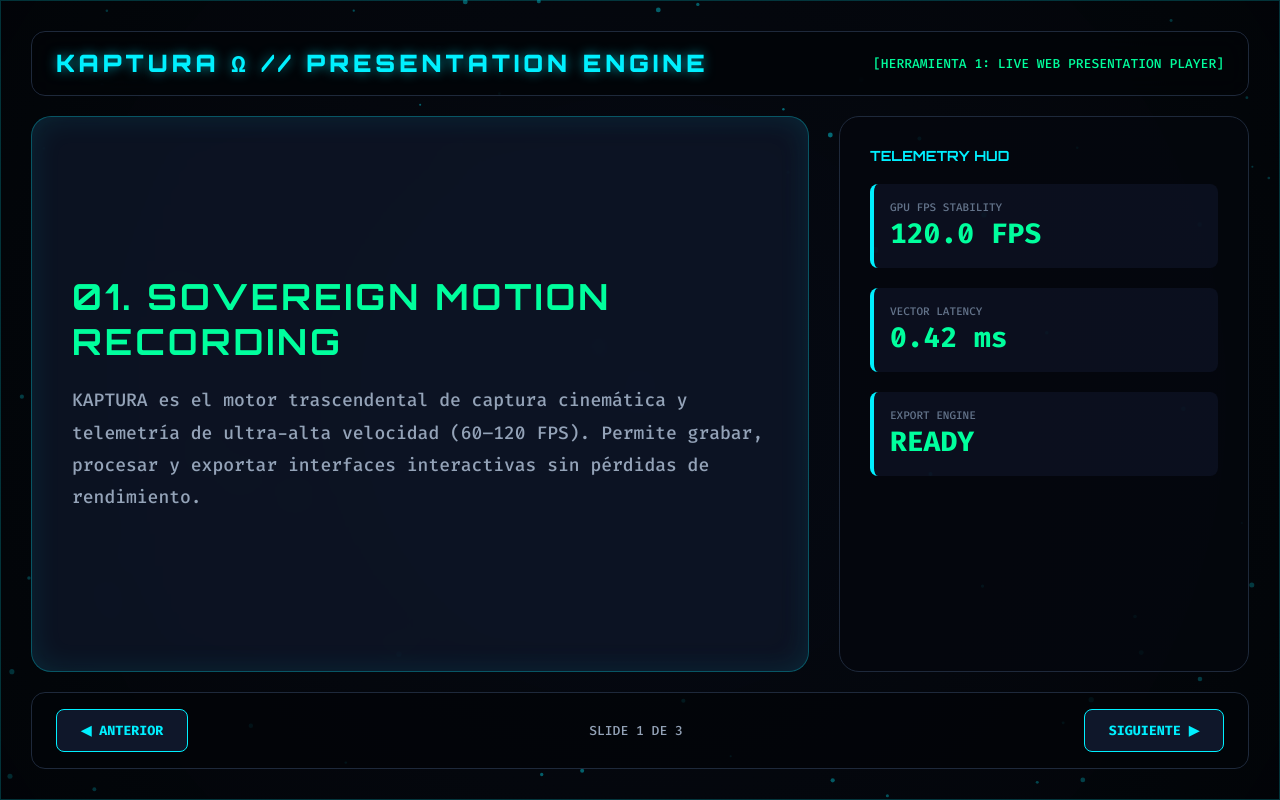
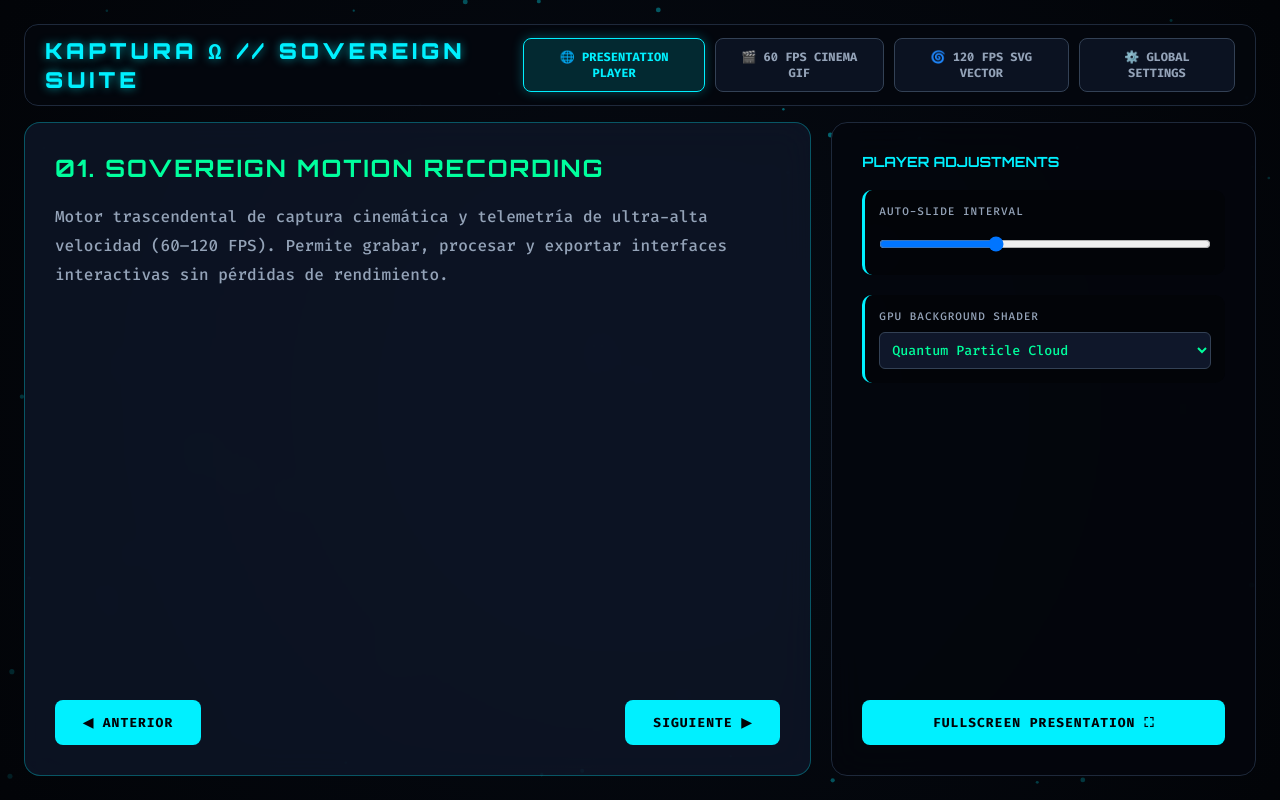
Before and after one commit to SteveBlackbeard/CHRONO-CAPTURE-by-Ethernium, a plain HTML site: page video.html in a window 1280 px wide. Drawn offline with Linux system fonts and the light colour scheme.

Commit message:
feat(ui): add interactive tabbed navigation and tool settings panels

```diff
--- a/video.html
+++ b/video.html
@@ -3,7 +3,7 @@
 <head>
   <meta charset="UTF-8">
   <meta name="viewport" content="width=device-width, initial-scale=1.0">
-  <title>KAPTURA Ω // LIVE PRESENTATION SUITE</title>
+  <title>KAPTURA Ω // SOVEREIGN TABBED SUITE</title>
   <style>
     @import url('https://fonts.googleapis.com/css2?family=Orbitron:wght@700;900&family=Fira+Code:wght@500;700&display=swap');
 
@@ -24,216 +24,315 @@
       z-index: 1;
     }
 
-    .hud-overlay {
+    .hud-wrapper {
       position: relative;
       z-index: 10;
       height: 100%;
       display: flex;
       flex-direction: column;
-      justify-content: space-between;
-      padding: 30px;
-      background: radial-gradient(circle at center, rgba(11, 22, 40, 0.4) 0%, rgba(2, 4, 8, 0.85) 100%);
-      border: 1px solid rgba(0, 240, 255, 0.2);
+      padding: 24px;
+      gap: 16px;
+      background: radial-gradient(circle at center, rgba(11, 22, 40, 0.4) 0%, rgba(2, 4, 8, 0.9) 100%);
     }
 
-    .header-bar {
+    /* Top Navigation Header & Tabs */
+    .nav-header {
       display: flex;
       justify-content: space-between;
       align-items: center;
-      background: rgba(2, 4, 8, 0.8);
+      background: rgba(4, 7, 14, 0.9);
       border: 1px solid #1E293B;
-      padding: 16px 24px;
+      padding: 12px 20px;
       border-radius: 14px;
       backdrop-filter: blur(12px);
     }
 
-    .logo-title {
+    .brand-title {
       font-family: 'Orbitron', monospace;
-      font-size: 24px;
+      font-size: 22px;
       font-weight: 900;
       color: #00F0FF;
       letter-spacing: 4px;
-      text-shadow: 0 0 12px rgba(0, 240, 255, 0.6);
+      text-shadow: 0 0 10px rgba(0, 240, 255, 0.6);
     }
 
-    .presentation-viewport {
-      flex: 1;
-      margin: 20px 0;
+    .tab-bar {
       display: flex;
-      gap: 30px;
-      align-items: center;
+      gap: 10px;
     }
 
-    .slide-card {
-      flex: 2;
-      height: 100%;
+    .tab-btn {
+      padding: 10px 20px;
+      background: rgba(15, 23, 42, 0.7);
+      border: 1px solid #334155;
+      color: #94A3B8;
+      font-weight: 700;
+      font-size: 12px;
+      border-radius: 8px;
+      cursor: pointer;
+      transition: all 0.3s;
+    }
+
+    .tab-btn.active, .tab-btn:hover {
+      background: rgba(0, 240, 255, 0.15);
+      border-color: #00F0FF;
+      color: #00F0FF;
+      box-shadow: 0 0 12px rgba(0, 240, 255, 0.3);
+    }
+
+    /* Main Viewport Content */
+    .tab-content {
+      flex: 1;
+      display: none;
+      gap: 20px;
+    }
+
+    .tab-content.active {
+      display: flex;
+    }
+
+    .panel-card {
       background: rgba(15, 23, 42, 0.75);
       border: 1px solid rgba(0, 240, 255, 0.3);
-      border-radius: 20px;
-      padding: 40px;
-      display: flex;
-      flex-direction: column;
-      justify-content: center;
-      box-shadow: inset 0 0 30px rgba(0, 240, 255, 0.1);
+      border-radius: 16px;
+      padding: 30px;
       backdrop-filter: blur(16px);
-      position: relative;
-      overflow: hidden;
-    }
-
-    .slide-title {
-      font-family: 'Orbitron', monospace;
-      font-size: 36px;
-      color: #00FF9D;
-      margin-bottom: 20px;
-      letter-spacing: 3px;
-    }
-
-    .slide-body {
-      font-size: 18px;
-      line-height: 1.8;
-      color: #94A3B8;
-    }
-
-    .metrics-sidebar {
-      flex: 1;
-      height: 100%;
-      background: rgba(4, 7, 14, 0.85);
-      border: 1px solid #1E293B;
-      border-radius: 20px;
-      padding: 30px;
       display: flex;
       flex-direction: column;
       gap: 20px;
     }
 
-    .metric-box {
-      background: rgba(15, 23, 42, 0.6);
-      border-left: 4px solid #00F0FF;
-      padding: 16px;
-      border-radius: 8px;
+    .panel-main { flex: 2; }
+    .panel-settings { flex: 1; background: rgba(4, 7, 14, 0.85); border-color: #1E293B; }
+
+    .panel-title {
+      font-family: 'Orbitron', monospace;
+      font-size: 24px;
+      color: #00FF9D;
+      letter-spacing: 2px;
     }
 
-    .metric-num {
-      font-size: 28px;
-      font-weight: 700;
-      color: #00FF9D;
+    .setting-group {
+      display: flex;
+      flex-direction: column;
+      gap: 8px;
+      background: rgba(2, 4, 8, 0.6);
+      padding: 14px;
+      border-radius: 10px;
+      border-left: 3px solid #00F0FF;
     }
 
-    .controls-footer {
-      display: flex;
-      justify-content: space-between;
-      align-items: center;
-      background: rgba(2, 4, 8, 0.8);
-      border: 1px solid #1E293B;
-      padding: 16px 24px;
-      border-radius: 14px;
+    .setting-label {
+      font-size: 11px;
+      color: #94A3B8;
+      letter-spacing: 1px;
     }
 
-    .btn {
-      padding: 12px 24px;
+    select, input[type="range"] {
+      width: 100%;
       background: #0F172A;
-      border: 1px solid #00F0FF;
-      color: #00F0FF;
+      border: 1px solid #334155;
+      color: #00FF9D;
+      padding: 8px;
+      border-radius: 6px;
+      font-family: inherit;
+    }
+
+    .btn-action {
+      padding: 14px 28px;
+      background: #00F0FF;
+      color: #020408;
       font-weight: 700;
+      border: none;
       border-radius: 8px;
       cursor: pointer;
       transition: all 0.3s;
+      font-size: 13px;
+      letter-spacing: 1px;
     }
 
-    .btn:hover {
-      background: #00F0FF;
-      color: #020408;
-      box-shadow: 0 0 16px #00F0FF;
+    .btn-action:hover {
+      background: #00FF9D;
+      box-shadow: 0 0 16px #00FF9D;
     }
   </style>
 </head>
 <body>
   <canvas id="bg-canvas"></canvas>
 
-  <div class="hud-overlay">
-    <div class="header-bar">
-      <div class="logo-title">KAPTURA Ω // PRESENTATION ENGINE</div>
-      <div style="color: #00FF9D; font-size: 13px;">[HERRAMIENTA 1: LIVE WEB PRESENTATION PLAYER]</div>
+  <div class="hud-wrapper">
+    <!-- Top Navigation Header -->
+    <div class="nav-header">
+      <div class="brand-title">KAPTURA Ω // SOVEREIGN SUITE</div>
+      <div class="tab-bar">
+        <button class="tab-btn active" onclick="switchTab(0)">🌐 PRESENTATION PLAYER</button>
+        <button class="tab-btn" onclick="switchTab(1)">🎬 60 FPS CINEMA GIF</button>
+        <button class="tab-btn" onclick="switchTab(2)">🌀 120 FPS SVG VECTOR</button>
+        <button class="tab-btn" onclick="switchTab(3)">⚙️ GLOBAL SETTINGS</button>
+      </div>
     </div>
 
-    <div class="presentation-viewport">
-      <div class="slide-card">
-        <div class="slide-title" id="slide-title">01. SOVEREIGN MOTION RECORDING</div>
-        <div class="slide-body" id="slide-body">
-          KAPTURA es el motor trascendental de captura cinemática y telemetría de ultra-alta velocidad (60–120 FPS). Permite grabar, procesar y exportar interfaces interactivas sin pérdidas de rendimiento.
+    <!-- TAB 1: PRESENTATION PLAYER -->
+    <div class="tab-content active" id="tab-0">
+      <div class="panel-card panel-main">
+        <div class="panel-title" id="slide-title">01. SOVEREIGN MOTION RECORDING</div>
+        <p style="color: #94A3B8; line-height: 1.8; font-size: 16px;" id="slide-body">
+          Motor trascendental de captura cinemática y telemetría de ultra-alta velocidad (60–120 FPS). Permite grabar, procesar y exportar interfaces interactivas sin pérdidas de rendimiento.
+        </p>
+        <div style="margin-top: auto; display: flex; justify-content: space-between;">
+          <button class="btn-action" onclick="prevSlide()">◀ ANTERIOR</button>
+          <button class="btn-action" onclick="nextSlide()">SIGUIENTE ▶</button>
         </div>
       </div>
 
-      <div class="metrics-sidebar">
-        <div style="font-family: 'Orbitron', monospace; font-size: 14px; color: #00F0FF;">TELEMETRY HUD</div>
+      <div class="panel-card panel-settings">
+        <div style="font-family: 'Orbitron', monospace; font-size: 14px; color: #00F0FF;">PLAYER ADJUSTMENTS</div>
 
-        <div class="metric-box">
-          <div style="font-size: 11px; color: #64748B;">GPU FPS STABILITY</div>
-          <div class="metric-num">120.0 FPS</div>
+        <div class="setting-group">
+          <div class="setting-label">AUTO-SLIDE INTERVAL</div>
+          <input type="range" min="1" max="10" value="4" onchange="console.log('Slide Speed:', this.value)"/>
         </div>
 
-        <div class="metric-box">
-          <div style="font-size: 11px; color: #64748B;">VECTOR LATENCY</div>
-          <div class="metric-num">0.42 ms</div>
+        <div class="setting-group">
+          <div class="setting-label">GPU BACKGROUND SHADER</div>
+          <select>
+            <option>Quantum Particle Cloud</option>
+            <option>Obsidian Grid Mesh</option>
+            <option>Matrix Starfield</option>
+          </select>
         </div>
 
-        <div class="metric-box">
-          <div style="font-size: 11px; color: #64748B;">EXPORT ENGINE</div>
-          <div class="metric-num">READY</div>
-        </div>
+        <button class="btn-action" style="margin-top: auto;" onclick="toggleFullScreen()">FULLSCREEN PRESENTATION ⛶</button>
       </div>
     </div>
 
-    <div class="controls-footer">
-      <button class="btn" onclick="prevSlide()">◀ ANTERIOR</button>
-      <div style="color: #94A3B8; font-size: 13px;">SLIDE <span id="slide-idx">1</span> DE 3</div>
-      <button class="btn" onclick="nextSlide()">SIGUIENTE ▶</button>
+    <!-- TAB 2: CINEMA GIF EXPORTER -->
+    <div class="tab-content" id="tab-1">
+      <div class="panel-card panel-main">
+        <div class="panel-title">HERRAMIENTA 2: CINEMATIC 60 FPS GIF ENGINE</div>
+        <p style="color: #94A3B8; line-height: 1.8;">
+          Genera animaciones HD en bucle continuo a 60 FPS (<code>kaptura-cinema-loop.gif</code>) para incrustación directa en el encabezado de tu perfil de GitHub.
+        </p>
+        <div style="background: rgba(2, 4, 8, 0.8); padding: 20px; border-radius: 12px; border: 1px solid #00F0FF;">
+          <div style="font-size: 12px; color: #00FF9D;">PREVIEW ENGINE OUTPUT:</div>
+          <div style="font-size: 18px; color: #FFF; margin-top: 6px;">kaptura-cinema-loop.gif (950x420px @ 60 FPS)</div>
+        </div>
+      </div>
+
+      <div class="panel-card panel-settings">
+        <div style="font-family: 'Orbitron', monospace; font-size: 14px; color: #00F0FF;">GIF CONFIGURATION</div>
+
+        <div class="setting-group">
+          <div class="setting-label">OUTPUT RESOLUTION</div>
+          <select>
+            <option>GitHub Header (950x420px)</option>
+            <option>Widescreen 1080p (1920x1080px)</option>
+            <option>Profile Square 1:1 (3000x3000px)</option>
+          </select>
+        </div>
+
+        <div class="setting-group">
+          <div class="setting-label">TARGET FRAME RATE</div>
+          <select>
+            <option>60 FPS Ultra-Smooth</option>
+            <option>30 FPS Standard</option>
+          </select>
+        </div>
+
+        <button class="btn-action" style="margin-top: auto;">EXPORT 60 FPS GIF LOOP ⚡</button>
+      </div>
+    </div>
+
+    <!-- TAB 3: SVG VECTOR EXPORTER -->
+    <div class="tab-content" id="tab-2">
+      <div class="panel-card panel-main">
+        <div class="panel-title">HERRAMIENTA 3: ZERO-LOSS 120 FPS SVG VECTOR ENGINE</div>
+        <p style="color: #94A3B8; line-height: 1.8;">
+          Exporta animaciones vectoriales SVG nativas puras (<code>kaptura-video-hud.svg</code>) con SMIL + CSS3 <code>@keyframes</code> que se reproducen en vivo dentro del <code>README.md</code> de GitHub a 120 FPS sin pérdida de nitidez.
+        </p>
+        <div style="background: rgba(2, 4, 8, 0.8); padding: 20px; border-radius: 12px; border: 1px solid #7000FF;">
+          <div style="font-size: 12px; color: #00F0FF;">VECTOR PREVIEW OUTPUT:</div>
+          <div style="font-size: 18px; color: #FFF; margin-top: 6px;">kaptura-video-hud.svg (120 FPS Vector Playback)</div>
+        </div>
+      </div>
+
+      <div class="panel-card panel-settings">
+        <div style="font-family: 'Orbitron', monospace; font-size: 14px; color: #00F0FF;">SVG CONFIGURATION</div>
+
+        <div class="setting-group">
+          <div class="setting-label">GLASS BEVEL GLOW</div>
+          <select>
+            <option>Neon Cyan / Violet</option>
+            <option>Gold / Emerald</option>
+            <option>Silver / Ice Blue</option>
+          </select>
+        </div>
+
+        <div class="setting-group">
+          <div class="setting-label">PULSE SPEED</div>
+          <input type="range" min="1" max="5" value="2"/>
+        </div>
+
+        <button class="btn-action" style="margin-top: auto;">EXPORT 120 FPS SVG VECTOR 🌀</button>
+      </div>
+    </div>
+
+    <!-- TAB 4: GLOBAL SETTINGS -->
+    <div class="tab-content" id="tab-3">
+      <div class="panel-card panel-main" style="flex:1;">
+        <div class="panel-title">⚙️ GLOBAL SYSTEM SETTINGS & GITHUB PAGES INTEGRATION</div>
+
+        <div class="setting-group">
+          <div class="setting-label">GITHUB PAGES AUTOMATED DEPLOYMENT</div>
+          <input type="text" value="https://steveblackbeard.github.io/KAPTURA-by-Ethernium/video.html" readonly="readonly"/>
+        </div>
+
+        <div class="setting-group">
+          <div class="setting-label">LOCAL-FIRST STORAGE MODE</div>
+          <select><option>Enabled (100% Local GPU Execution)</option></select>
+        </div>
+      </div>
     </div>
   </div>
 
   <script>
     const slides = [
-      {
-        title: "01. SOVEREIGN MOTION RECORDING",
-        body: "KAPTURA es el motor trascendental de captura cinemática y telemetría de ultra-alta velocidad (60–120 FPS). Permite grabar, procesar y exportar interfaces interactivas sin pérdidas de rendimiento."
-      },
-      {
-        title: "02. ZERO-LOSS VECTORIAL EXPORT",
-        body: "Integra la Herramienta 2 (Vector Motion Exporter) que convierte cualquier animación interactiva directamente en un archivo SVG vectorial de 120 FPS compatible 100% con GitHub Markdown."
-      },
-      {
-        title: "03. LOCAL-FIRST GPU ENGINE",
-        body: "Sin dependencias de red ni CDNs externas. Ejecución autónoma de máxima velocidad para presentaciones corporativas y HUDs de telemetría."
-      }
+      { title: "01. SOVEREIGN MOTION RECORDING", body: "KAPTURA es el motor trascendental de captura cinemática y telemetría de ultra-alta velocidad (60–120 FPS). Permite grabar, procesar y exportar interfaces interactivas sin pérdidas de rendimiento." },
+      { title: "02. ZERO-LOSS 120 FPS VECTOR ENGINE", body: "Integra la Herramienta 3 (Vector Motion Exporter) que convierte cualquier animación interactiva directamente en un archivo SVG vectorial de 120 FPS compatible 100% con GitHub Markdown." },
+      { title: "03. LOCAL-FIRST GPU ENGINE", body: "Sin dependencias de red ni CDNs externas. Ejecución autónoma de máxima velocidad para presentaciones corporativas y HUDs de telemetría." }
     ];
 
     let current = 0;
     function updateSlide() {
       document.getElementById('slide-title').innerText = slides[current].title;
       document.getElementById('slide-body').innerText = slides[current].body;
-      document.getElementById('slide-idx').innerText = current + 1;
+    }
+    function nextSlide() { current = (current + 1) % slides.length; updateSlide(); }
+    function prevSlide() { current = (current - 1 + slides.length) % slides.length; updateSlide(); }
+
+    function switchTab(index) {
+      document.querySelectorAll('.tab-btn').forEach((b, i) => b.classList.toggle('active', i === index));
+      document.querySelectorAll('.tab-content').forEach((c, i) => c.classList.toggle('active', i === index));
     }
 
-    function nextSlide() { current = (current + 1) % slides.length; updateSlide(); }
-    function prevSlide() { current = (current - 1 + slides.length) % slides.length; updateSlide(); }
+    function toggleFullScreen() {
+      if (!document.fullscreenElement) { document.documentElement.requestFullscreen(); }
+      else { document.exitFullscreen(); }
+    }
 
     const cvs = document.getElementById('bg-canvas');
     const ctx = cvs.getContext('2d');
     function resize() { cvs.width = window.innerWidth; cvs.height = window.innerHeight; }
     window.onresize = resize; resize();
 
-    const particles = Array.from({length: 80}, () => ({
-      x: Math.random() * cvs.width,
-      y: Math.random() * cvs.height,
-      vx: (Math.random() - 0.5) * 1.2,
-      vy: (Math.random() - 0.5) * 1.2,
+    const particles = Array.from({length: 70}, () => ({
+      x: Math.random() * cvs.width, y: Math.random() * cvs.height,
+      vx: (Math.random() - 0.5) * 1.2, vy: (Math.random() - 0.5) * 1.2,
       r: Math.random() * 2 + 1
     }));
 
     function loop() {
-      ctx.fillStyle = '#020306';
-      ctx.fillRect(0, 0, cvs.width, cvs.height);
-
+      ctx.fillStyle = '#020306'; ctx.fillRect(0, 0, cvs.width, cvs.height);
       ctx.fillStyle = '#00F0FF';
       particles.forEach(p => {
         p.x += p.vx; p.y += p.vy;
```
